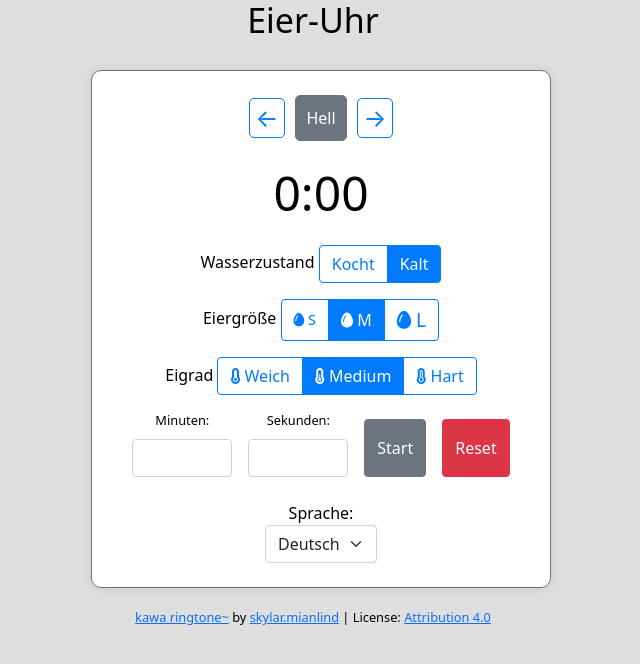
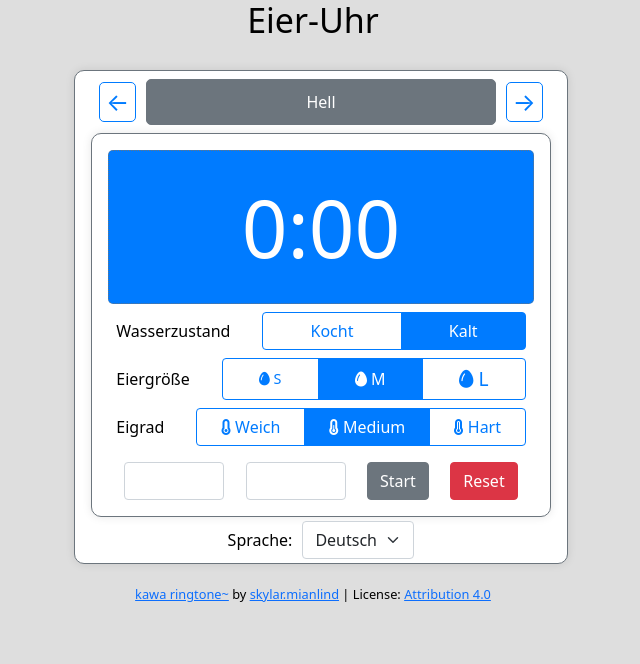
Before and after one commit to vietamin/eieruhr, an Electron app: page index.html in a window 800 px wide. Shown: the whole page, without its empty margins (87-727 px from the left). Drawn offline with nearby package versions, Linux system fonts and the light colour scheme; some packages are replaced by stand-ins of ours; a script that the page names is missing.

Commit message:
transitioning from bootstrap to more flexbox

```diff
--- a/index.html
+++ b/index.html
@@ -14,10 +14,8 @@
     </header>
     <main>
       <div class="container m-2">
-        <div class="d-flex flex-column align-items-center">
         <!-- Theme-Carousel -->
-          <div class="m-2">
-            <div class="carousel">
+        <div class="m-2 carousel">
           <button id="prev-theme" class="carousel-btn">&larr;</button>
           <div class="carousel-inner">
               <div class="carousel-item active" data-theme="light">Hell</div>
@@ -34,15 +32,15 @@
           </div>
           <button id="next-theme" class="carousel-btn">&rarr;</button>
         </div>
-          </div>
+        <div class="container">
 
           <!-- Timer -->
-          <div id="timer" class="text-center m-2">0:00</div>
+          <div id="timer" class="text-center mt-3">0:00</div>
           <audio id="alarm" src="649404__skylarmianlind__kawa-ringtone.wav" loop></audio>
 
           <!-- Wasser State -->
-          <div class="m-2">
-            <label class="wate-state-label" for="water-state">Wasserzustand</label>
+          <div class="m-2 button-options-flex">
+            <label class="water-state-label" for="water-state">Wasserzustand</label>
             <fieldset class="btn-group">
                 <button type="button" class="btn btn-outline-primary water-state" data-water="cooking">Kocht</button>
                 <button type="button" class="btn btn-outline-primary water-state active" data-water="cold">Kalt</button>
@@ -50,7 +48,7 @@
           </div>
 
           <!-- Eiergröße -->
-          <div class="m-2">
+          <div class="m-2 button-options-flex">
             <label class="egg-size-label" for="egg-size">Eiergröße</label>
             <div class="btn-group" role="group">
                 <button type="button" class="btn btn-outline-primary egg-size small" data-size="S"><i class="fas fa-egg"></i> S</button>
@@ -60,7 +58,7 @@
           </div>
 
           <!-- Eigrad -->
-          <div class="m-2">
+          <div class="m-2 button-options-flex">
             <label class="egg-type-label" for="egg-type">Eigrad</label>
             <div class="btn-group" role="group">
                 <button type="button" class="btn btn-outline-primary egg-type" data-type="soft"><i class="fas fa-thermometer-empty"></i> Weich</button>
@@ -70,25 +68,19 @@
           </div>
 
           <!-- Timer Block -->
-          <div class="m-2 d-flex">
-            <fieldset>
-              <legend class="minutes-label">Minuten:</legend>
+          <div class="m-2 timerblock-container">
             <input type="number" id="minutes" class="form-control m-2" alt="Minuten" min="0" style="width: 100px;">
-            </fieldset>
-            <fieldset>
-              <legend class="seconds-label">Sekunden:</legend>
-              <input type="number" id="seconds" class="form-control m-2" alt="Sekunden" min="0" style="width: 100px;">
-            </fieldset>
+            <input type="number" id="seconds" class="form-control m-2" alt="Sekunden" min="0" max="59" style="width: 100px;">
             <button id="start" class="btn btn-secondary m-2">Start</button>
             <button id="reset" class="btn btn-danger m-2">Reset</button>
           </div>
-          <div class="m-2">
+        </div>
+        <div class="m-1 language-select-flex">
           <label class="language-label" for="language-select">Sprache:</label>
           <select id="language-select" class="form-select">
             <option value="de">Deutsch</option>
             <option value="en">English</option>
           </select>
-          </div>
         </div>
        </div>
       <script src="https://cdn.jsdelivr.net/npm/sweetalert2@11"></script>
--- a/styles.css
+++ b/styles.css
@@ -142,7 +142,7 @@ footer {
     background-color: var(--background-color-primary);
     border-radius: 10px;
     border: solid 1px var(--secondary-color);
-    padding: 1em;
+    padding: 0em 1em 0em 1em;
     box-shadow: 0 0 10px rgba(0, 0, 0, 0.1);
     text-align: center;
     min-width: 360px;
@@ -210,8 +210,10 @@ legend {
 .carousel {
     display: flex;
     align-items: center;
-    justify-content: center;
+    justify-content: space-between;
     gap: 10px;
+    flex-direction: row;
+    flex-wrap: nowrap;
 }
 
 .carousel-inner {
@@ -266,5 +268,45 @@ legend {
 }
 
 #timer {
-    font-size: 3em;
+    font-size: 5em;
+    border: 1px var(--secondary-color) dotted;
+    border-radius: 5px;
+    padding: 0.2em;
+    background-color: var(--primary-color);
+    color: var(--background-color-primary);
 }
+
+.timerblock-container {
+    display: flex;
+    flex-direction: row;
+    justify-content: space-between;
+    flex-wrap: wrap;
+}
+
+.language-select-flex {
+    display: flex;
+    flex-direction: row;
+    justify-content: center;
+    gap: 10px;
+    flex-wrap: wrap;
+    align-items: center;
+    align-content: center;
+}
+
+.button-options-flex {
+    display: flex;
+    flex-direction: row;
+    justify-content: center;
+    gap: 2em;
+    flex-wrap: wrap;
+    align-items: center;
+    align-content: center;
+}
+
+.button-options-flex:nth-child(1) {
+    flex-basis: 100px;
+}
+
+.button-options-flex .btn-group {
+    flex-grow: 1;
+}
```
Lines whose indentation alone changed are shown as unchanged.
